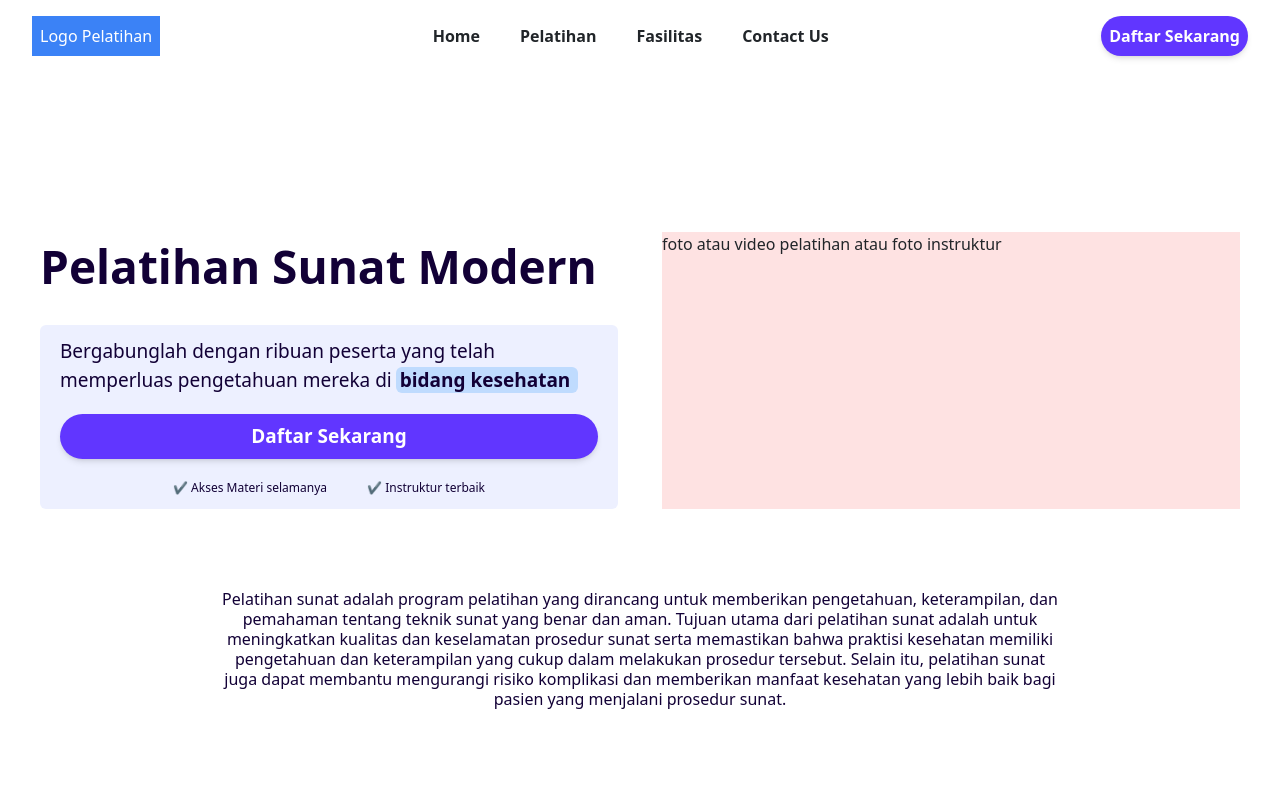
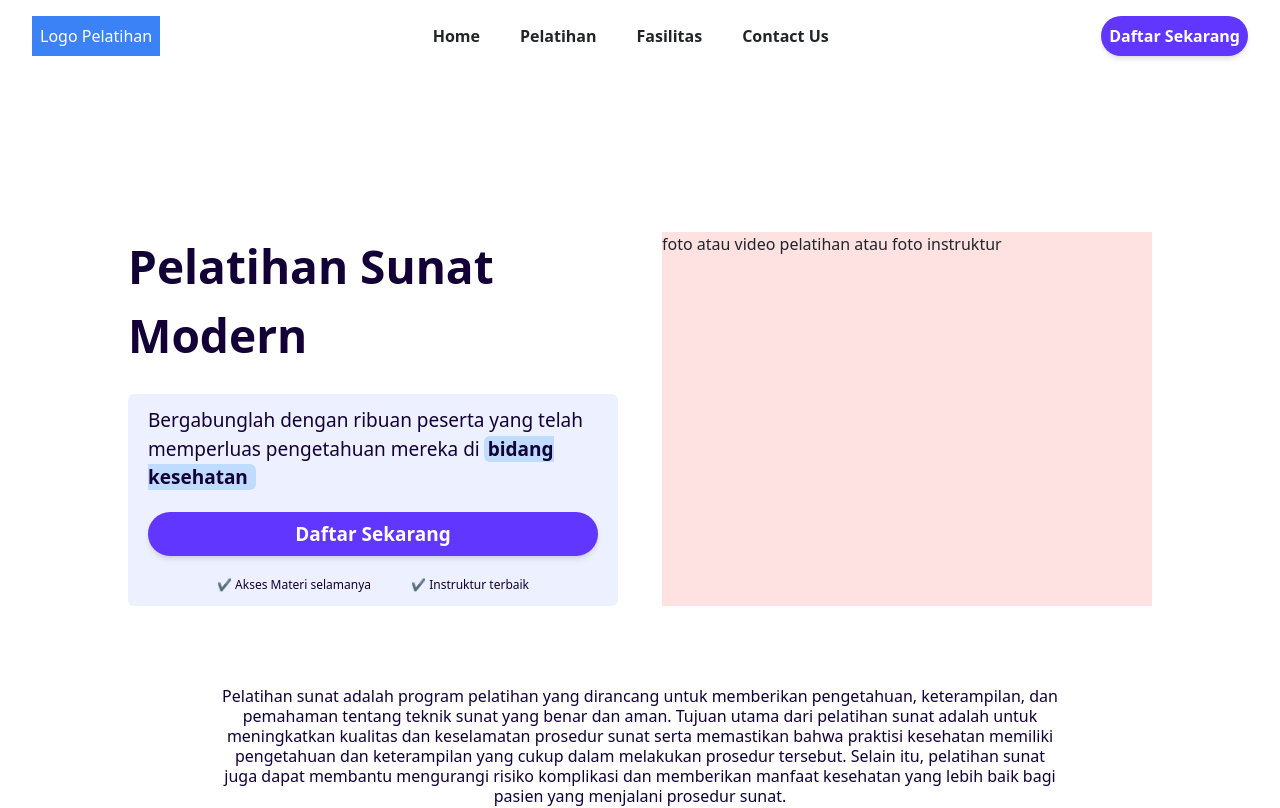
Before and after one commit to nidamuna/landingpage-1, a React (Create React App) app: page / in a window 1280 px wide. Shown: the top 808 px of the page. Built offline with nearby package versions, Linux system fonts and the light colour scheme.

Commit message:
add screen

```diff
--- a/tailwind.config.js
+++ b/tailwind.config.js
@@ -5,6 +5,16 @@ module.exports = {
   ],
   theme: {
     extend: {},
+    screens: {
+      'sm': '640px',
+      // => @media (min-width: 640px) { ... }
+
+      'md': '862px',
+      // => @media (min-width: 768px) { ... }
+
+      'lg': '1024px',
+      // => @media (min-width: 1024px) { ... }
+    }
   },
   plugins: [],
 }
```
